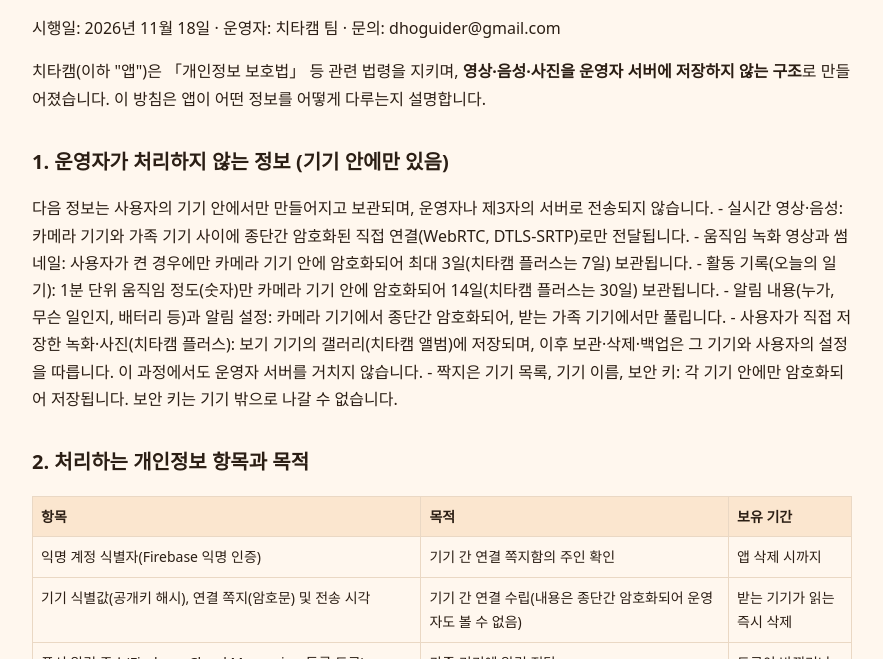
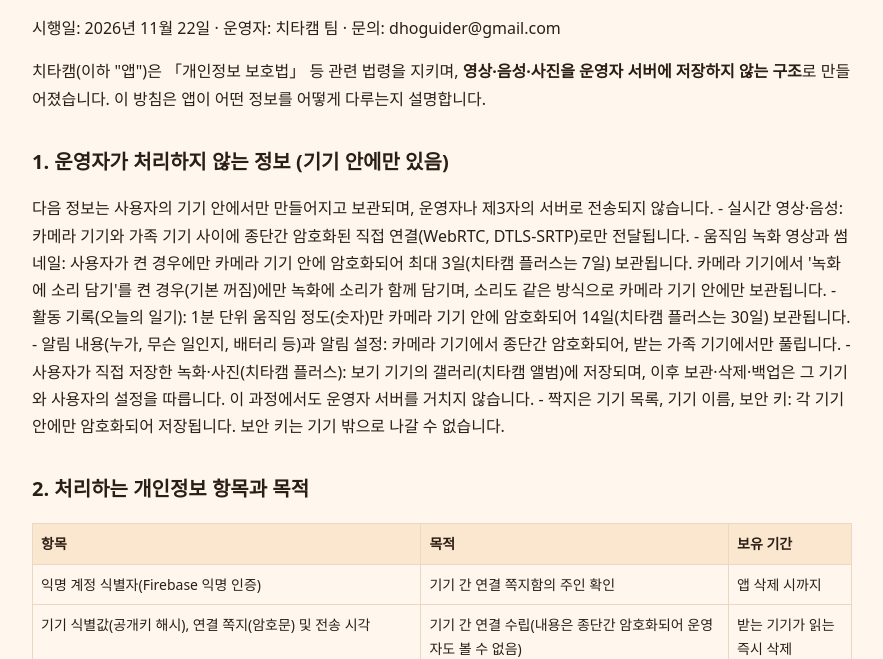
Before and after one commit to cheetahcam/cheetahcam.github.io, a plain HTML site: page privacy-ko.html in a window 1280 px wide. Shown: the part 141-800 px from the top of the page, without its empty margins (198-1081 px from the left). Drawn offline with Linux system fonts and the light colour scheme.

Commit message:
개인정보처리방침: 녹화 소리(선택, 기본 꺼짐) 반영, 시행일 2026-11-22
Co-Authored-By: Claude Opus 5.5 <noreply@anthropic.com>
Claude-Session: https://claude.ai/code/session_01T3XNNtCQLEihJZi7CkuG1T

```diff
--- a/privacy-ko.html
+++ b/privacy-ko.html
@@ -1,12 +1,12 @@
 <!doctype html><html lang="ko"><head><meta charset="utf-8"><meta name="viewport" content="width=device-width,initial-scale=1"><title>치타캠 개인정보 처리방침</title><link rel="icon" href="img/icon.png">
 <style>body{margin:0;font-family:system-ui,-apple-system,"Apple SD Gothic Neo","Noto Sans KR",sans-serif;background:#FFF7EE;color:#2B1E14;line-height:1.7}main{max-width:820px;margin:0 auto;padding:28px 20px 60px}a{color:#C86A10}h1{font-size:28px}h2{font-size:20px;margin-top:32px}table{border-collapse:collapse;width:100%;font-size:14px;display:block;overflow-x:auto}th,td{border:1px solid #EAD8C4;padding:8px;text-align:left;vertical-align:top}th{background:#FBE6CF}</style></head>
 <body><main><p><a href="./">← 치타캠</a></p><h1>치타캠 개인정보 처리방침</h1>
-<p>시행일: 2026년 11월 18일 · 운영자: 치타캠 팀 · 문의: dhoguider@gmail.com</p>
+<p>시행일: 2026년 11월 22일 · 운영자: 치타캠 팀 · 문의: dhoguider@gmail.com</p>
 <p>치타캠(이하 "앱")은 「개인정보 보호법」 등 관련 법령을 지키며, <strong>영상·음성·사진을 운영자 서버에 저장하지 않는 구조</strong>로 만들어졌습니다. 이 방침은 앱이 어떤 정보를 어떻게 다루는지 설명합니다.</p>
 <h2>1. 운영자가 처리하지 않는 정보 (기기 안에만 있음)</h2>
 <p>다음 정보는 사용자의 기기 안에서만 만들어지고 보관되며, 운영자나 제3자의 서버로 전송되지 않습니다.
 - 실시간 영상·음성: 카메라 기기와 가족 기기 사이에 종단간 암호화된 직접 연결(WebRTC, DTLS-SRTP)로만 전달됩니다.
-- 움직임 녹화 영상과 썸네일: 사용자가 켠 경우에만 카메라 기기 안에 암호화되어 최대 3일(치타캠 플러스는 7일) 보관됩니다.
+- 움직임 녹화 영상과 썸네일: 사용자가 켠 경우에만 카메라 기기 안에 암호화되어 최대 3일(치타캠 플러스는 7일) 보관됩니다. 카메라 기기에서 '녹화에 소리 담기'를 켠 경우(기본 꺼짐)에만 녹화에 소리가 함께 담기며, 소리도 같은 방식으로 카메라 기기 안에만 보관됩니다.
 - 활동 기록(오늘의 일기): 1분 단위 움직임 정도(숫자)만 카메라 기기 안에 암호화되어 14일(치타캠 플러스는 30일) 보관됩니다.
 - 알림 내용(누가, 무슨 일인지, 배터리 등)과 알림 설정: 카메라 기기에서 종단간 암호화되어, 받는 가족 기기에서만 풀립니다.
 - 사용자가 직접 저장한 녹화·사진(치타캠 플러스): 보기 기기의 갤러리(치타캠 앨범)에 저장되며, 이후 보관·삭제·백업은 그 기기와 사용자의 설정을 따릅니다. 이 과정에서도 운영자 서버를 거치지 않습니다.
```
Also changed, not shown: privacy-en.html (+2 -2 lines).
